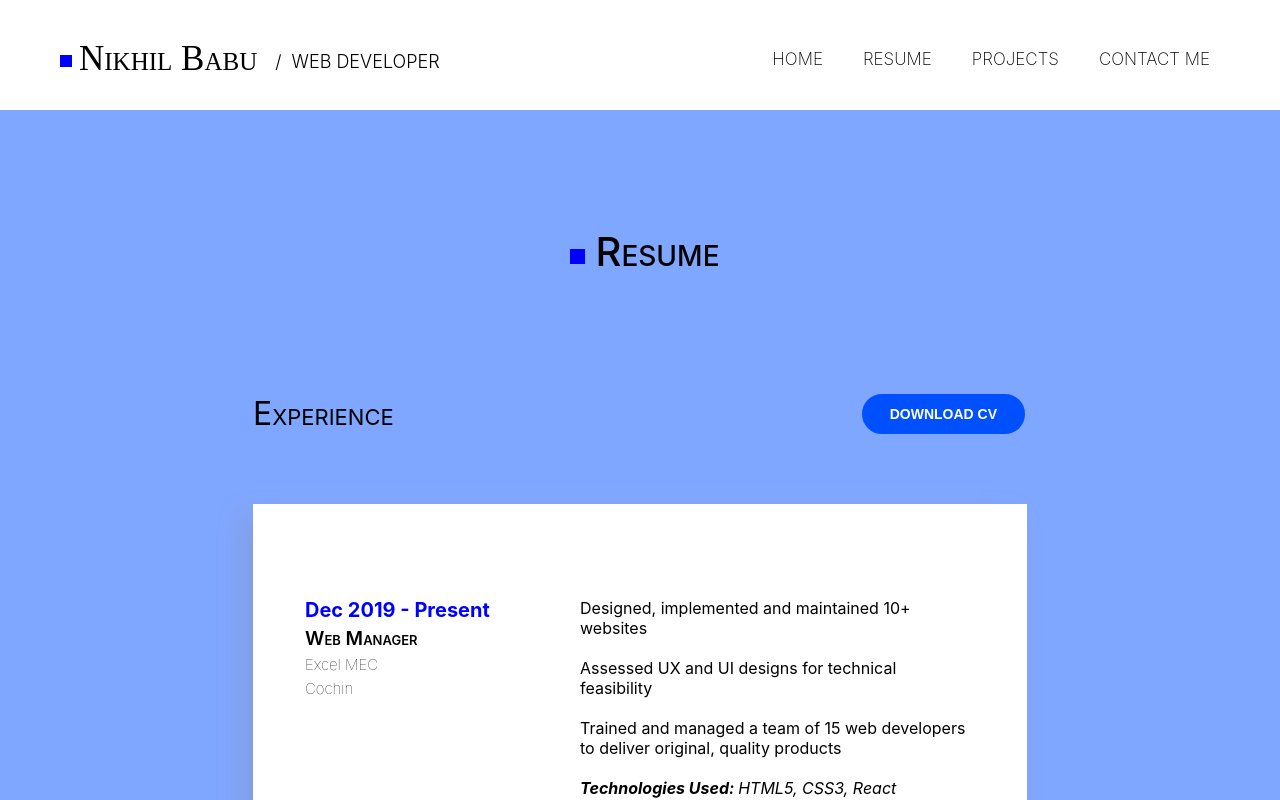
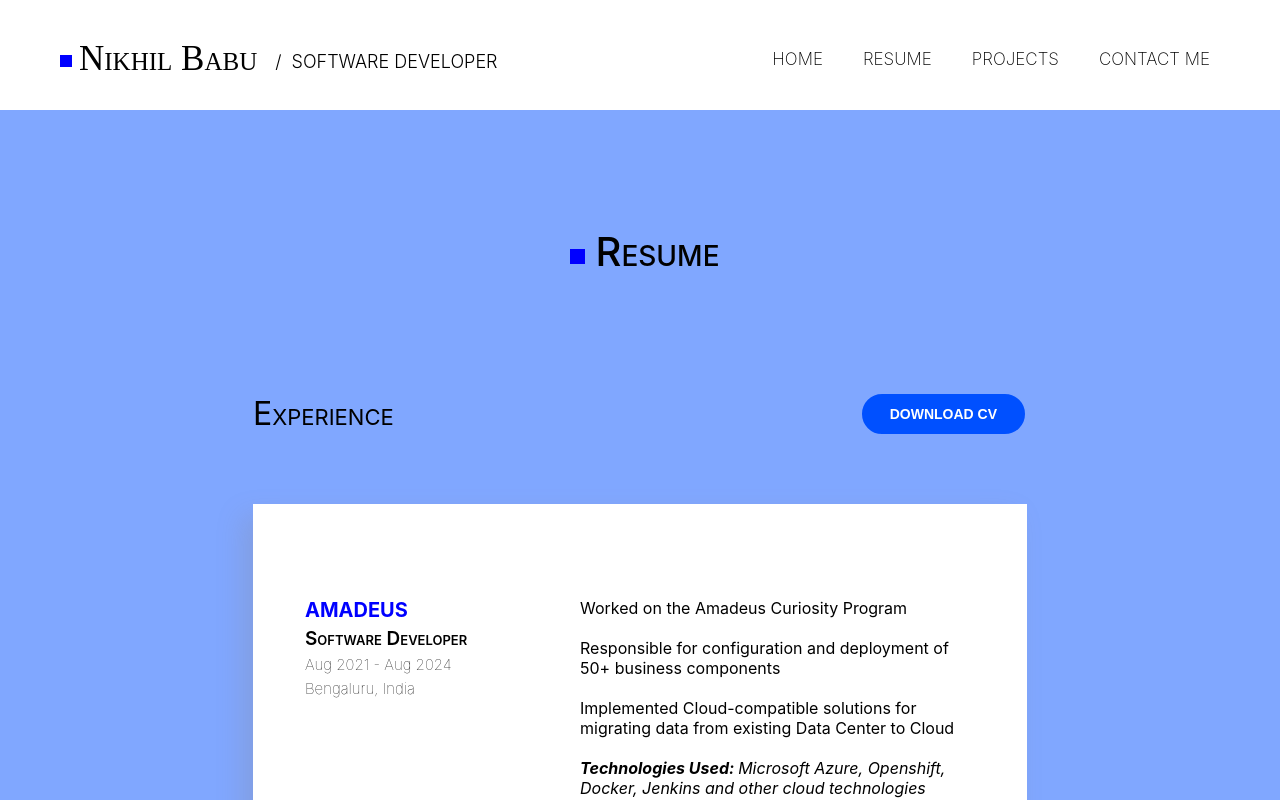
Before and after one commit to Nikhil713/Portfolio, a React (Create React App) app in the folder website/: page /resume in a window 1280 px wide. Shown: the top 800 px of the page. Built offline with nearby package versions, Linux system fonts and the light colour scheme.

Commit message:
Update website content

```diff
--- a/website/package.json
+++ b/website/package.json
@@ -13,7 +13,7 @@
     "react-helmet": "^6.0.0",
     "react-router-dom": "^5.2.0",
     "react-script-tag": "^1.1.2",
-    "react-scripts": "3.4.1"
+    "react-scripts": "^5.0.1"
   },
   "scripts": {
     "start": "react-scripts start",
--- a/website/src/components/experience-card/experience-card.js
+++ b/website/src/components/experience-card/experience-card.js
@@ -10,9 +10,9 @@ export default class Experience extends React.Component {
         return (
             <div className={styles["experience-card"]} data-aos="fade-down" data-aos-duration="1000">
                 <div className={styles["card-left"]}>
-                    <h1>{this.props.exp.duration}</h1>
+                    <h1>{this.props.exp.company}</h1>
                     <h2>{this.props.exp.position}</h2>
-                    <h3>{this.props.exp.company}</h3>
+                    <h3>{this.props.exp.duration}</h3>
                     <h3 style={{ margin: "5px 0" }}>{this.props.exp.location}</h3>
                 </div>
                 <div className={styles["card-right"]}>
--- a/website/src/components/footer/footer.js
+++ b/website/src/components/footer/footer.js
@@ -21,7 +21,7 @@ export default class Footer extends React.Component{
                     <div className="footer-right">
                         <div className="call">
                             <h1>Call</h1>
-                            <a href="tel:+918113805051" style={{textDecoration:"none", color:"black"}}>+918113805051</a>
+                            <a href="tel:+4915510823092" style={{textDecoration:"none", color:"black"}}>+4915510823092</a>
                         </div>
                         <div className="write">
                             <h1>Write</h1>
--- a/website/src/components/navbar/navbar.js
+++ b/website/src/components/navbar/navbar.js
@@ -16,7 +16,7 @@ export default class Navbar extends React.Component {
                                     <div className="blue-square1"></div>
                                     <h1>Nikhil Babu</h1>
                                 </div>
-                                <h2><a href="/#" className="not-mobile" style={{ cursor: "auto", color: "black", marginRight: "5px" }}> / </a> WEB DEVELOPER</h2>
+                                <h2><a href="/#" className="not-mobile" style={{ cursor: "auto", color: "black", marginRight: "5px" }}> / </a> SOFTWARE DEVELOPER</h2>
                             </div>
                         </div>
                     </div>
--- a/website/src/pages/home/home.js
+++ b/website/src/pages/home/home.js
@@ -46,7 +46,7 @@ export default class Home extends React.Component {
                                 <div className="card-name-underline"></div>
 
                                 <div className="card-subtitle mobile-card-subtitle">
-                                    <h3>WEB DEVELOPER</h3>
+                                    <h3>S/W DEVELOPER</h3>
                                 </div>
 
                                 <div className="info-buttons mobile-info-buttons">
@@ -100,8 +100,8 @@ export default class Home extends React.Component {
                             </div>
 
                             <div className="info-details">
-                                <p data-aos="fade-down" data-aos-duration="1000" data-aos-delay="1200">I am currently pursuing my B.Tech degree at Govt. Model Engineering College, Cochin.</p>
-                                <p data-aos="fade-down" data-aos-duration="1000" data-aos-delay="1200">I love to design websites and solve problems.</p>
+                                <p data-aos="fade-down" data-aos-duration="1000" data-aos-delay="100">I am currently pursuing my Masters Degree in Computer Science at Universität Stuttgart.</p>
+                                <p data-aos="fade-down" data-aos-duration="1000" data-aos-delay="100">I love coding and solving problems.</p>
                             </div>
 
                         </div>
--- a/website/src/pages/resume/resume.js
+++ b/website/src/pages/resume/resume.js
@@ -13,8 +13,9 @@ export default class Resume extends React.Component {
         super(props)
         this.state = {
             expItem: [
-                { duration: "Dec 2019 - Present", position: "Web Manager", company: "Excel MEC", location: "Cochin",desc1: "Designed, implemented and maintained 10+ websites" ,desc2:"Assessed UX and UI designs for technical feasibility",desc3:"Trained and managed a team of 15 web developers to deliver original, quality products",tech:"HTML5, CSS3, React "},
-                { duration: "Apr 2018 - May 2018", position: "Intern", company: "FACT", location: "Cochin",desc1: "Learned about the ERP - SAP and how it can be used for resource planning and management",desc2: "Attained an insight as to how different sectors of a company can be integrated with the help of an ERP",tech:"SAP, ABAP" }
+                { duration: "Aug 2021 - Aug 2024", position: "Software Developer", company: "AMADEUS", location: "Bengaluru, India",desc1: "Worked on the Amadeus Curiosity Program" ,desc2:"Responsible for configuration and deployment of 50+ business components",desc3:"Implemented Cloud-compatible solutions for migrating data from existing Data Center to Cloud",tech:"Microsoft Azure, Openshift, Docker, Jenkins and other cloud technologies "},
+                { duration: "Jan 2020 - Mar 2021", position: "Web Manager", company: "Excel MEC", location: "Cochin, India",desc1: "Designed, implemented and maintained 10+ websites" ,desc2:"Assessed UX and UI designs for technical feasibility",desc3:"Trained and managed a team of 15 web developers to deliver original, quality products",tech:"React JS"},
+                { duration: "Apr 2018 - May 2018", position: "Intern", company: "FACT", location: "Cochin, India",desc1: "Learned about the ERP - SAP and how it can be used for resource planning and management",desc2: "Attained an insight as to how different sectors of a company can be integrated with the help of an ERP",tech:"SAP, ABAP" }
             ],
             certificateItem: [
                 { name: "Google Cloud Platform Fundamentals: Core Infrastructure", org: "Google Cloud", issue: "Coursera", img: coursera , link: "https://www.coursera.org/account/accomplishments/certificate/JDJV9RCUUQ38"},
```
Also changed, not shown: 2 other files (tests, documents, lock files or other folders).
